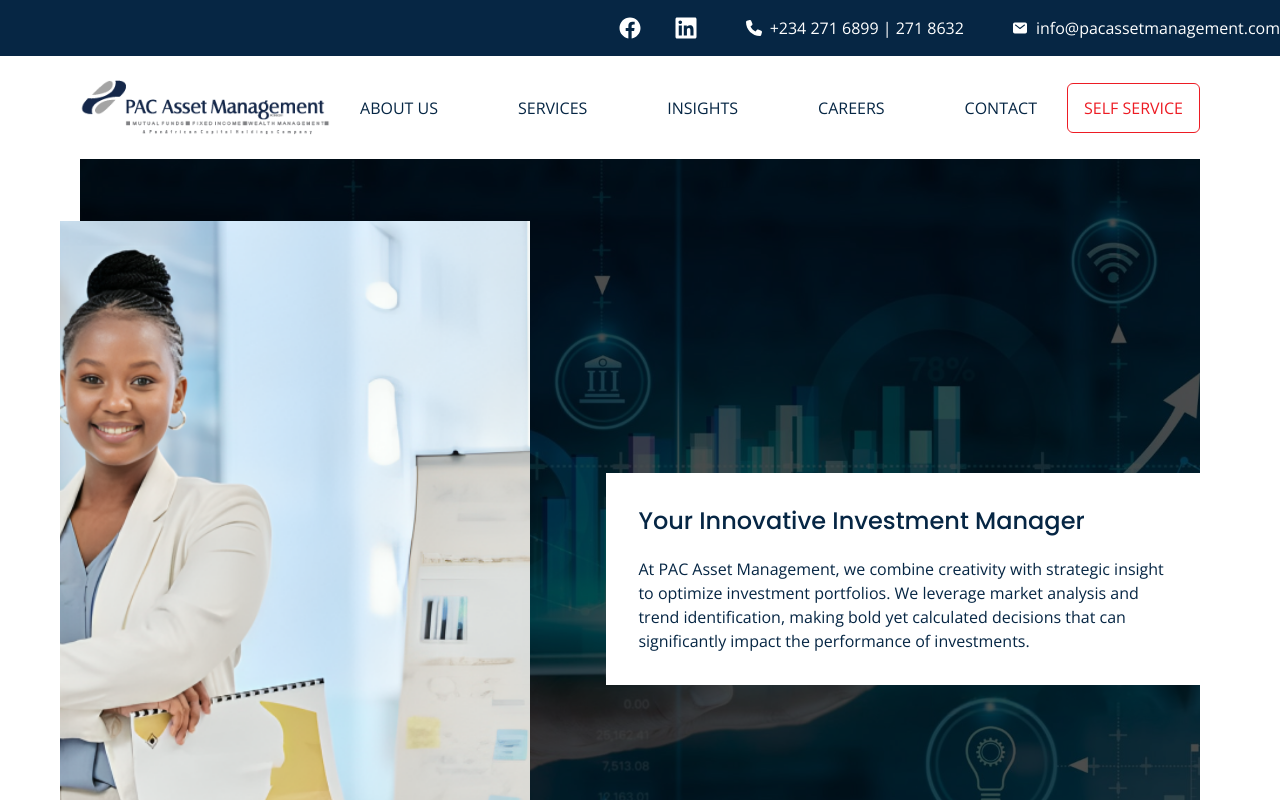
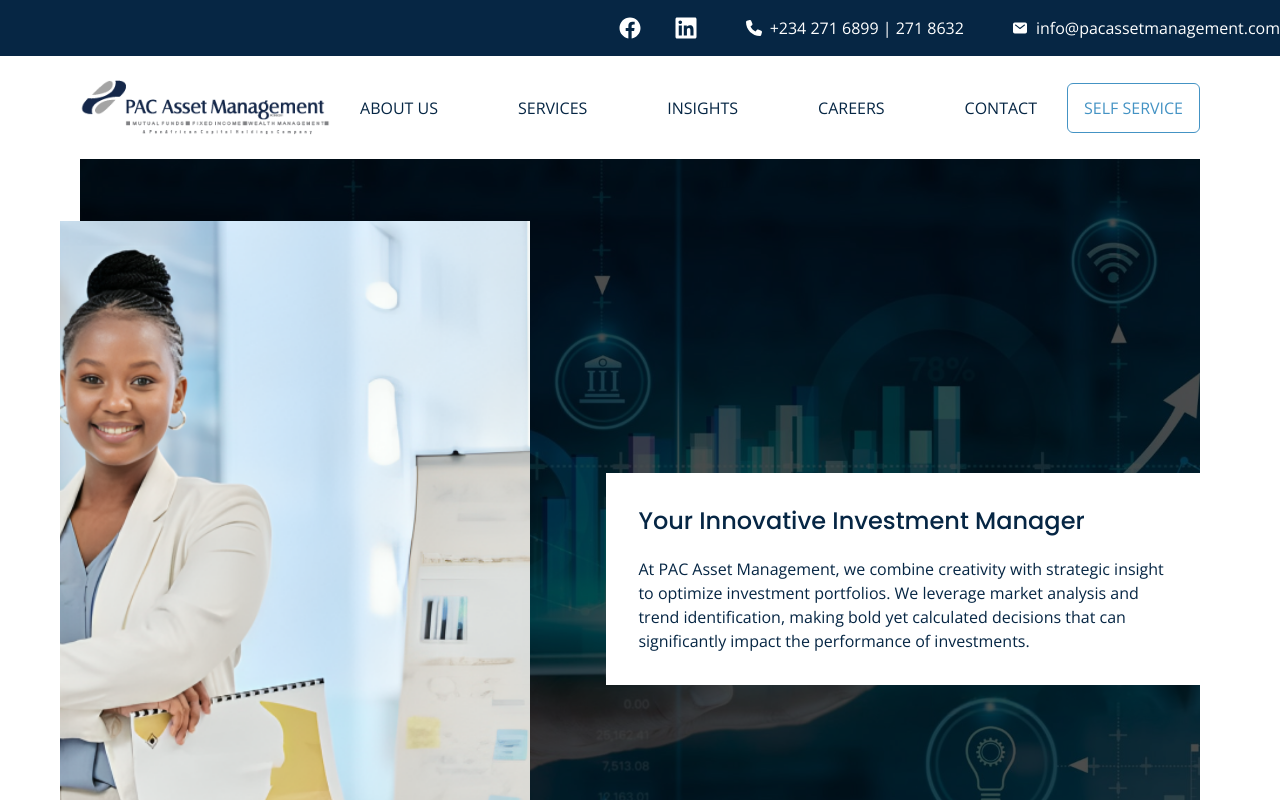
Before and after one commit to marketintelsolutions/assetmanagement, a React (Create React App) app: page / in a window 1280 px wide. Shown: the top 800 px of the page. Built offline with nearby package versions, Linux system fonts and the light colour scheme.

Commit message:
changes to buttons

```diff
--- a/src/components/Landing/SectionTwo.js
+++ b/src/components/Landing/SectionTwo.js
@@ -55,7 +55,7 @@ const SectionTwo = () => {
                         <div className='md:max-w-[500px] px-10 lg:px-0'>
                             <h1 className='uppercase text-3xl font-poppins'>Invest For Your Children Open a Gift Mutual Fund today</h1>
                             <p className='text-lg mt-5'>Money can be a great gift for a loved one. How it will be appreciated, however, depends on how much thought goes into it. A great way to gift money is in the form of an investment.</p>
-                            <button className='text-secondaryRed bg-white hover:border-white  border-secondaryRed hover:bg-white hover:text-primaryBlue border mt-10 py-3 px-6 rounded-[6px]'>Invest Now</button>
+                            <button className='text-white bg-secondaryRed   border-secondaryRed hover:bg-white hover:text-primaryBlue  mt-10 py-3 px-6 rounded-[6px]'>Invest Now</button>
                         </div>
                     </SlideIn>
                     <SlideIn duration={900} distance={90} direction="right" delay={350}>
@@ -90,7 +90,7 @@ const SectionTwo = () => {
                             </p>
                         </SlideIn>
                         <Link to={'/contact'}>
-                            <button className='text-secondaryRed mt-10 text-base bg-white hover:border-white  border-secondaryRed hover:bg-primaryBlue hover:text-white border  py-3 px-6 rounded-[6px]'>Contact Us</button>
+                            <button className='text-white bg-secondaryRed border border-secondaryRed  border-secondaryRed hover:bg-white hover:text-secondaryRed  mt-10 py-3 px-6 rounded-[6px]'>Contact Us</button>
                         </Link>
 
                     </div>
--- a/tailwind.config.js
+++ b/tailwind.config.js
@@ -6,7 +6,7 @@ module.exports = {
       colors: {
         primaryBlue: '#062644',
         primarygray: 'rgb(166,166,167)',
-        secondaryRed: '#ed1c24',
+        secondaryRed: '#4493c4',
         secondaryBlue: '#0095D8'
       },
       maxWidth: {
```
